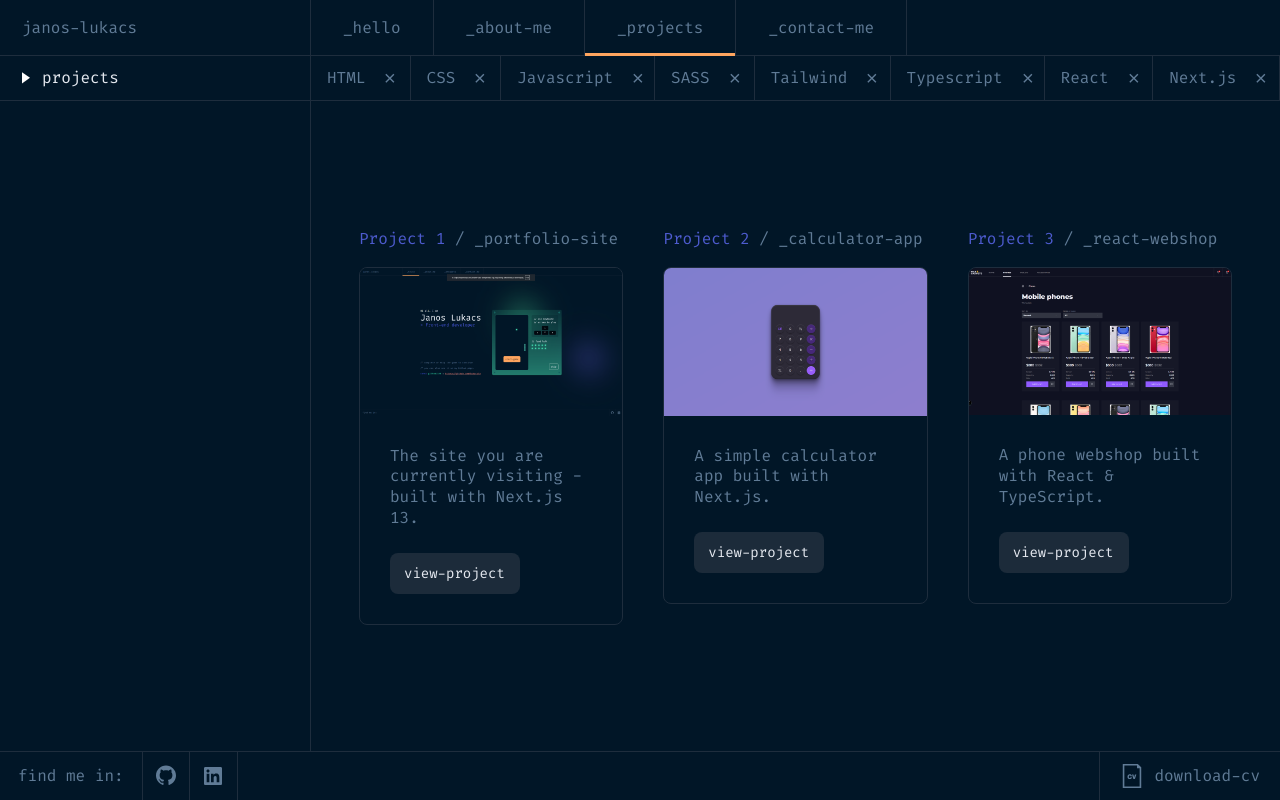
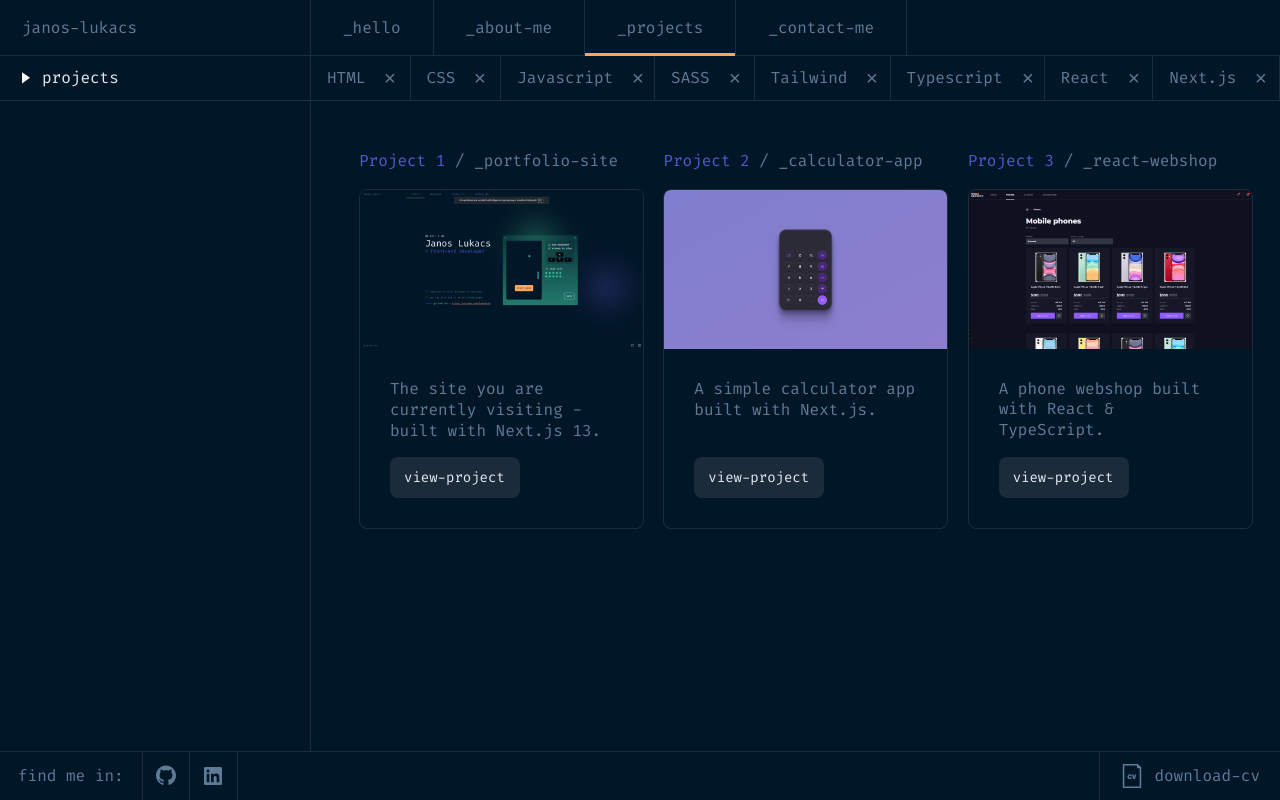
Before and after one commit to lukacsja/personal_portfolio_site, a Next.js app: page /projects in a window 1280 px wide. Built offline with nearby package versions, Linux system fonts and the light colour scheme.

Commit message:
projects-page styles adjustments

```diff
--- a/app/projects/page.tsx
+++ b/app/projects/page.tsx
@@ -127,16 +127,10 @@ const Projects = () => {
             </>
           )}
         </div>
-        <div className='mt-[16px] lg:mt-0 lg:flex lg:h-full lg:w-full lg:items-center lg:justify-center lg:gap-[12px] lg:p-[48px]'>
-          <ul className='flex w-full flex-col justify-center gap-[20px] text-secondary-gray md:grid md:grid-cols-2 md:gap-[30px] lg:grid lg:grid-cols-3 lg:gap-[40px]'>
-            {filteredProjects.map((project, index) => (
-              <li className='' key={project.title}>
-                <div className='mb-[16px]'>
-                  <span className='text-secondary-blue'>
-                    {`Project ${project.id}`}
-                  </span>
-                  <span>{` / ${project.title}`}</span>
-                </div>
+        <div className='mt-[16px] lg:mt-0 lg:flex lg:h-full lg:w-full lg:items-start lg:justify-center lg:gap-[12px] lg:p-[48px]'>
+          <ul className='flex w-full flex-col justify-center gap-[20px] text-secondary-gray md:grid md:grid-cols-2 md:gap-[30px] lg:grid lg:grid-cols-2 lg:gap-[40px] xl:grid-cols-3'>
+            {filteredProjects.map((project) => (
+              <li className='' key={project.id}>
                 <ProjectCard
                   title={project.title}
                   url={project.url}
--- a/components/project-card.tsx
+++ b/components/project-card.tsx
@@ -5,22 +5,33 @@ import { Project } from '@/lib/types';
 
 type ProjectCardProps = Project;
 
-const ProjectCard: React.FC<ProjectCardProps> = ({ url, image, desc }) => {
+const ProjectCard: React.FC<ProjectCardProps> = ({
+  url,
+  image,
+  desc,
+  id,
+  title,
+}) => {
   return (
-    <div className='flex h-auto w-auto max-w-[385px] flex-col overflow-hidden rounded-lg border border-lines transition-all duration-300 hover:scale-105'>
-      <div className='h-1/2 w-auto'>
+    <div className='flex w-full min-w-[285px] max-w-[475px] flex-col gap-[16px]'>
+      <div>
+        <span className='text-secondary-blue'>{`Project ${id}`}</span>
+        <span>{` / ${title}`}</span>
+      </div>
+      <div className='flex flex-col overflow-hidden rounded-lg border border-lines transition-all duration-300 hover:scale-105'>
         <Image
           src={image}
           alt='project image'
           width={1024}
           height={1024}
-          className='w-auto object-contain'
+          className='h-auto object-fill'
           priority
           placeholder='blur'
         />
-      </div>
         <div className='flex h-1/2 w-full flex-col gap-[24px] p-[30px]'>
-        <p className='w-full leading-[130%] text-secondary-gray'>{desc}</p>
+          <p className='h-[54px] w-full leading-[130%] text-secondary-gray'>
+            {desc}
+          </p>
           <Link
             href={url}
             target='_blank'
@@ -30,6 +41,7 @@ const ProjectCard: React.FC<ProjectCardProps> = ({ url, image, desc }) => {
           </Link>
         </div>
       </div>
+    </div>
   );
 };
 
```
Lines whose indentation alone changed are shown as unchanged.
